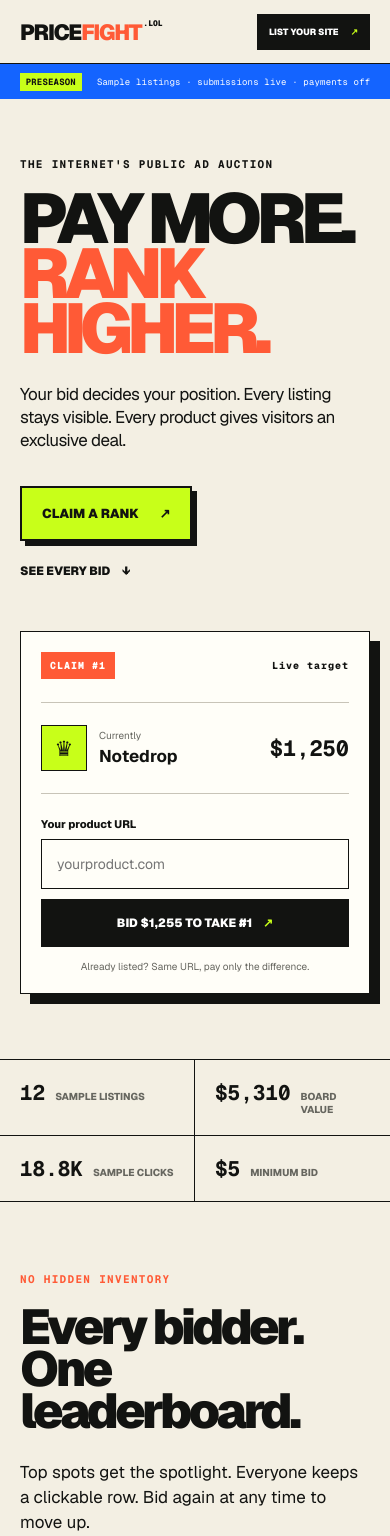
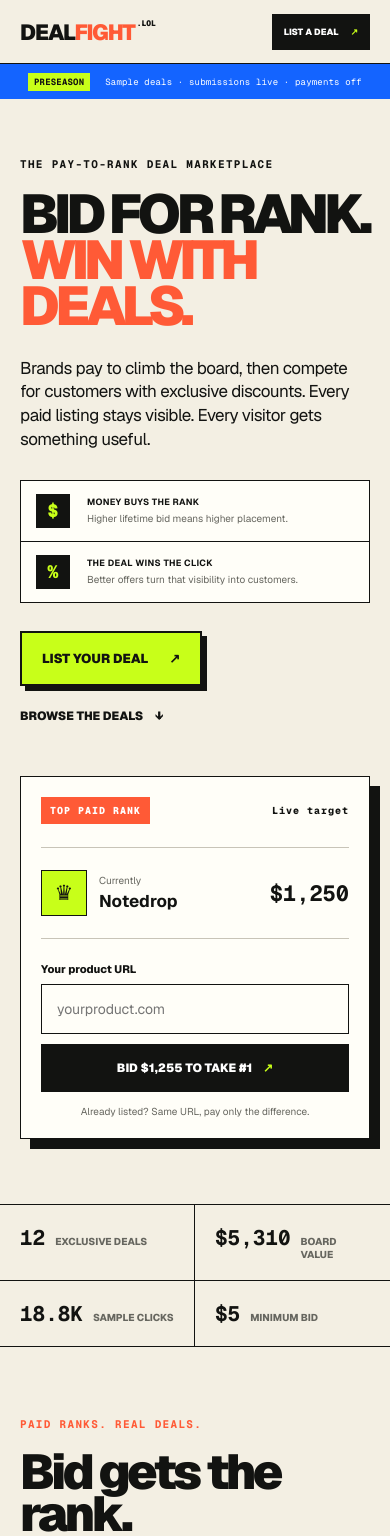
Before and after one commit to vaishakh3/dealfight, a Next.js app: page / in a window 390 px wide. Shown: the top 1536 px of the page. Built offline with nearby package versions, Linux system fonts and the light colour scheme.

Commit message:
Rebrand around deal-first differentiation

```diff
--- a/app/globals.css
+++ b/app/globals.css
@@ -46,10 +46,17 @@ body.modal-open { overflow: hidden; }
 .hero-simple { display: grid; grid-template-columns: minmax(0, 1.35fr) minmax(340px, .65fr); min-height: 570px; padding: 76px 4vw 62px; }
 .hero-copy { align-self: center; max-width: 880px; padding-right: 5vw; }
 .eyebrow { display: block; font-family: var(--font-geist-mono); font-size: 11px; font-weight: 700; letter-spacing: .12em; margin-bottom: 20px; text-transform: uppercase; }
-.hero-copy h1 { font-size: clamp(64px, 8vw, 132px); font-weight: 950; letter-spacing: -.085em; line-height: .78; margin: 0; }
+.hero-copy h1 { font-size: clamp(58px, 7.2vw, 116px); font-weight: 950; letter-spacing: -.085em; line-height: .8; margin: 0; }
 .hero-copy h1 em { color: var(--orange); font-style: normal; }
-.hero-copy > p { font-size: clamp(18px, 1.6vw, 24px); letter-spacing: -.03em; line-height: 1.35; margin: 38px 0 0; max-width: 650px; }
-.hero-actions { align-items: center; display: flex; gap: 30px; margin-top: 34px; }
+.hero-copy > p { font-size: clamp(18px, 1.45vw, 22px); letter-spacing: -.03em; line-height: 1.4; margin: 34px 0 0; max-width: 720px; }
+.usp-grid { border: 1px solid var(--ink); display: grid; grid-template-columns: 1fr 1fr; margin-top: 28px; max-width: 720px; }
+.usp-grid > div { align-items: center; background: var(--white); display: grid; gap: 13px; grid-template-columns: 38px 1fr; padding: 13px 15px; }
+.usp-grid > div + div { border-left: 1px solid var(--ink); }
+.usp-grid > div > span { align-items: center; background: var(--ink); color: var(--lime); display: flex; font-family: var(--font-geist-mono); font-size: 18px; font-weight: 900; height: 34px; justify-content: center; width: 34px; }
+.usp-grid p, .usp-grid strong { display: block; }
+.usp-grid p { color: var(--muted); font-size: 10px; line-height: 1.35; margin: 0; }
+.usp-grid strong { color: var(--ink); font-size: 9px; letter-spacing: .04em; margin-bottom: 3px; }
+.hero-actions { align-items: center; display: flex; gap: 30px; margin-top: 28px; }
 .primary-cta { background: var(--lime); border: 2px solid var(--ink); box-shadow: 5px 5px 0 var(--ink); cursor: pointer; font-size: 13px; font-weight: 900; padding: 17px 20px; }
 .primary-cta:active { box-shadow: 1px 1px 0 var(--ink); transform: translate(4px, 4px); }
 .primary-cta span { margin-left: 18px; }
@@ -217,9 +224,11 @@ footer button { background: var(--ink); border: 0; color: white; cursor: pointer
   .header-cta { font-size: 9px; padding: 12px; }
   .preview-banner { font-size: 9px; }
   .hero-simple { min-height: 0; padding: 58px 20px 65px; }
-  .hero-copy h1 { font-size: clamp(56px, 18vw, 88px); }
+  .hero-copy h1 { font-size: clamp(48px, 14vw, 68px); line-height: .84; }
   .hero-copy > p { font-size: 17px; margin-top: 28px; }
   .hero-actions { align-items: start; flex-direction: column; gap: 22px; }
+  .usp-grid { grid-template-columns: 1fr; }
+  .usp-grid > div + div { border-left: 0; border-top: 1px solid var(--ink); }
   .top-rank-card { margin-top: 52px; padding: 20px; }
   .proof-strip { grid-template-columns: 1fr 1fr; }
   .proof-strip div:nth-child(2) { border-right: 0; }
--- a/app/layout.tsx
+++ b/app/layout.tsx
@@ -13,17 +13,17 @@ const geistMono = Geist_Mono({
 });
 
 export const metadata: Metadata = {
-  title: 'Price Fight — Pay more. Rank higher.',
-  description: 'The public deal leaderboard where your bid decides your rank and every listing gives visitors something back.',
+  title: 'Deal Fight — Bid for rank. Win with deals.',
+  description: 'The pay-to-rank marketplace where brands buy visibility and compete for customers with exclusive discounts.',
   openGraph: {
-    title: 'Price Fight — Pay more. Rank higher.',
-    description: 'Bid for a public rank, stay visible on the full board, and give visitors an exclusive deal.',
+    title: 'Deal Fight — Bid for rank. Win with deals.',
+    description: 'Brands bid for rank, then fight for customers with exclusive deals. Every paid listing stays visible.',
     type: 'website',
   },
   twitter: {
     card: 'summary',
-    title: 'Price Fight — Pay more. Rank higher.',
-    description: 'Every bidder stays visible. Every visitor gets a deal.',
+    title: 'Deal Fight — Bid for rank. Win with deals.',
+    description: 'Money buys the rank. The deal wins the click.',
   },
 };
 
--- a/app/price-fight-client.tsx
+++ b/app/price-fight-client.tsx
@@ -75,7 +75,7 @@ function DealModal({ listing, onClose }: { listing: Listing; onClose: () => void
     <div className="modal-shell" role="presentation" onMouseDown={(event) => event.target === event.currentTarget && onClose()}>
       <section className="modal-card deal-modal" role="dialog" aria-modal="true" aria-labelledby="deal-title">
         <button className="modal-close" type="button" onClick={onClose} aria-label="Close dialog">×</button>
-        <span className="eyebrow">PRESEASON SAMPLE DEAL</span>
+        <span className="eyebrow">EXCLUSIVE PRESEASON DEAL</span>
         <div className="deal-brand">
           <span className="brand-mark large" aria-hidden="true">{listing.mark}</span>
           <div><h2 id="deal-title">{listing.name}</h2><p>{listing.tagline}</p></div>
@@ -126,7 +126,7 @@ function BidModal({ targetBid, listing, initialUrl, onClose }: { targetBid: numb
           couponCode: form.get('couponCode'),
           category: form.get('category'),
           listPrice,
-          fightPrice: dealPrice,
+          dealPrice,
           targetBid: totalBid,
         }),
       });
@@ -159,11 +159,11 @@ function BidModal({ targetBid, listing, initialUrl, onClose }: { targetBid: numb
         ) : (
           <>
             <span className="eyebrow">{listing ? `OUTBID ${listing.name.toUpperCase()}` : 'CLAIM YOUR RANK'}</span>
-            <h2 id="bid-title">Your bid is your rank.</h2>
-            <p className="modal-intro">Start at $5. Already listed? Use the same URL and pay only the difference.</p>
+            <h2 id="bid-title">Buy the rank.<br />Bring the deal.</h2>
+            <p className="modal-intro">Your total bid decides visibility. Your exclusive discount gives visitors a reason to choose you. Start at $5; rebids pay only the difference.</p>
             <form onSubmit={submit}>
               <div className="field-pair">
-                <label>Product name<input name="productName" defaultValue={listing?.name} required minLength={2} maxLength={60} placeholder="Acme Pro" /></label>
+                <label>Product name<input name="productName" autoFocus defaultValue={listing?.name} required minLength={2} maxLength={60} placeholder="Acme Pro" /></label>
                 <label>Work email<input name="email" type="email" required placeholder="you@company.com" /></label>
               </div>
               <label>Product URL<input name="productUrl" defaultValue={initialUrl ?? (listing && !listing.url.includes('example.com') ? listing.url : '')} required inputMode="url" placeholder="https://yourproduct.com" /></label>
@@ -175,11 +175,11 @@ function BidModal({ targetBid, listing, initialUrl, onClose }: { targetBid: numb
               </div>
               <div className="field-pair price-pair">
                 <label>Public price ($)<input name="listPrice" type="number" min="1" step="0.01" required value={listPrice} onChange={(event) => setListPrice(Number(event.target.value))} /></label>
-                <label>Your deal price ($)<input name="fightPrice" type="number" min="0.01" step="0.01" required value={dealPrice} onChange={(event) => setDealPrice(Number(event.target.value))} /></label>
+                <label>Your deal price ($)<input name="dealPrice" type="number" min="0.01" step="0.01" required value={dealPrice} onChange={(event) => setDealPrice(Number(event.target.value))} /></label>
                 <div className={`discount-chip ${discount >= 10 ? 'valid' : ''}`}><span>VISITOR DEAL</span><b>{discount}% OFF</b></div>
               </div>
               <div className="field-pair">
-                <label>Coupon code<input name="couponCode" required minLength={3} maxLength={32} placeholder="FIGHT50" /></label>
+                <label>Coupon code<input name="couponCode" required minLength={3} maxLength={32} placeholder="DEAL50" /></label>
                 <label>Category<select name="category" defaultValue={listing?.category ?? 'AI'}>{categories.filter((item) => item !== 'All').map((item) => <option key={item}>{item}</option>)}</select></label>
               </div>
               {error && <p className="form-error" role="alert">{error}</p>}
@@ -228,25 +228,29 @@ export default function PriceFightClient() {
   return (
     <main id="top">
       <header className="site-header">
-        <a className="wordmark" href="#top" aria-label="Price Fight home">PRICE<span>FIGHT</span><sup>.LOL</sup></a>
-        <nav aria-label="Main navigation"><a href="#leaderboard">Leaderboard</a><a href="#how">How it works</a></nav>
-        <button className="header-cta" type="button" onClick={() => setModal({ type: 'bid', targetBid: claimTopBid })}>LIST YOUR SITE <span>↗</span></button>
+        <a className="wordmark" href="#top" aria-label="Deal Fight home">DEAL<span>FIGHT</span><sup>.LOL</sup></a>
+        <nav aria-label="Main navigation"><a href="#leaderboard">Deal board</a><a href="#how">How it works</a></nav>
+        <button className="header-cta" type="button" onClick={() => setModal({ type: 'bid', targetBid: claimTopBid })}>LIST A DEAL <span>↗</span></button>
       </header>
 
-      <div className="preview-banner"><b>PRESEASON</b><span>Sample listings · submissions live · payments off</span></div>
+      <div className="preview-banner"><b>PRESEASON</b><span>Sample deals · submissions live · payments off</span></div>
 
       <section className="hero-simple">
         <div className="hero-copy">
-          <span className="eyebrow">THE INTERNET&apos;S PUBLIC AD AUCTION</span>
-          <h1>PAY MORE.<br /><em>RANK HIGHER.</em></h1>
-          <p>Your bid decides your position. Every listing stays visible. Every product gives visitors an exclusive deal.</p>
+          <span className="eyebrow">THE PAY-TO-RANK DEAL MARKETPLACE</span>
+          <h1>BID FOR RANK.<br /><em>WIN WITH DEALS.</em></h1>
+          <p>Brands pay to climb the board, then compete for customers with exclusive discounts. Every paid listing stays visible. Every visitor gets something useful.</p>
+          <div className="usp-grid" aria-label="How Deal Fight works">
+            <div><span>$</span><p><strong>MONEY BUYS THE RANK</strong>Higher lifetime bid means higher placement.</p></div>
+            <div><span>%</span><p><strong>THE DEAL WINS THE CLICK</strong>Better offers turn that visibility into customers.</p></div>
+          </div>
           <div className="hero-actions">
-            <button className="primary-cta" type="button" onClick={() => setModal({ type: 'bid', targetBid: claimTopBid })}>CLAIM A RANK <span>↗</span></button>
-            <a href="#leaderboard">SEE EVERY BID <span>↓</span></a>
+            <button className="primary-cta" type="button" onClick={() => setModal({ type: 'bid', targetBid: claimTopBid })}>LIST YOUR DEAL <span>↗</span></button>
+            <a href="#leaderboard">BROWSE THE DEALS <span>↓</span></a>
           </div>
         </div>
         <form className="top-rank-card" onSubmit={openQuickBid}>
-          <div className="top-card-head"><span>CLAIM #1</span><span>Live target</span></div>
+          <div className="top-card-head"><span>TOP PAID RANK</span><span>Live target</span></div>
           <div className="leader-mini"><span className="rank-crown">♛</span><div><small>Currently</small><strong>{currentLeader.name}</strong></div><b>{formatMoney(bidForMode(currentLeader, mode))}</b></div>
           <label htmlFor="quick-url">Your product URL</label>
           <input id="quick-url" value={quickUrl} onChange={(event) => setQuickUrl(event.target.value)} required inputMode="url" placeholder="yourproduct.com" />
@@ -256,7 +260,7 @@ export default function PriceFightClient() {
       </section>
 
       <section className="proof-strip" aria-label="Sample marketplace statistics">
-        <div><strong>{listings.length}</strong><span>sample listings</span></div>
+        <div><strong>{listings.length}</strong><span>exclusive deals</span></div>
         <div><strong>{formatMoney(totalBoardValue)}</strong><span>board value</span></div>
         <div><strong>{formatCompact(listings.reduce((sum, item) => sum + item.clicks, 0))}</strong><span>sample clicks</span></div>
         <div><strong>$5</strong><span>minimum bid</span></div>
@@ -264,8 +268,8 @@ export default function PriceFightClient() {
 
       <section className="leaderboard-section" id="leaderboard">
         <div className="section-heading">
-          <div><span className="eyebrow">NO HIDDEN INVENTORY</span><h2>Every bidder.<br />One leaderboard.</h2></div>
-          <p>Top spots get the spotlight. Everyone keeps a clickable row. Bid again at any time to move up.</p>
+          <div><span className="eyebrow">PAID RANKS. REAL DEALS.</span><h2>Bid gets the rank.<br />Deal gets the click.</h2></div>
+          <p>A transparent ad auction that is useful to browse. Brands buy visibility, then fight for customers with better discounts.</p>
         </div>
 
         <div className="board-controls">
@@ -274,7 +278,7 @@ export default function PriceFightClient() {
         </div>
 
         <div className="board-wrap">
-          <div className="board-header"><span>Rank / product</span><span>Exclusive deal</span><span>Traffic</span><span>Paid</span><span /></div>
+          <div className="board-header"><span>Paid rank / product</span><span>Exclusive deal</span><span>Clicks</span><span>Total bid</span><span /></div>
           {ranked.map((listing, index) => {
             const bid = bidForMode(listing, mode);
             const nextBid = bid + (index === 0 ? 5 : 1);
@@ -298,25 +302,25 @@ export default function PriceFightClient() {
       </section>
 
       <section className="how-section" id="how">
-        <div className="section-heading light"><div><span className="eyebrow">THE WHOLE RULEBOOK</span><h2>Three steps.<br />That&apos;s it.</h2></div><p>No opaque ad manager. No daily budget. No expiry. A public bid, a public rank, and a real deal.</p></div>
+        <div className="section-heading light"><div><span className="eyebrow">THE WHOLE RULEBOOK</span><h2>Three steps.<br />That&apos;s it.</h2></div><p>No opaque ad manager. A public bid buys attention; an exclusive offer turns it into demand.</p></div>
         <div className="steps-grid">
-          <article><span>01</span><h3>List from $5</h3><p>Add your URL, one-line pitch, and an exclusive visitor deal.</p></article>
-          <article><span>02</span><h3>Your bid = your rank</h3><p>Pay more than the listing above you. Every bidder remains on the board.</p></article>
-          <article><span>03</span><h3>Rebid the difference</h3><p>Use the same URL later. If $40 is already paid and you bid $55, checkout charges $15.</p></article>
+          <article><span>01</span><h3>Bring a real deal</h3><p>Every listing needs an exclusive visitor offer of at least 10% off.</p></article>
+          <article><span>02</span><h3>Bid for visibility</h3><p>Start at $5. Higher total bid means higher rank, and every bidder stays visible.</p></article>
+          <article><span>03</span><h3>Win clicks. Move up.</h3><p>Your deal competes for customers. If you rebid, use the same URL and pay only the difference.</p></article>
         </div>
         <button className="wide-cta" type="button" onClick={() => setModal({ type: 'bid', targetBid: claimTopBid })}>GET ON THE BOARD <span>START AT $5 ↗</span></button>
       </section>
 
       <section className="faq-section">
-        <div><span className="eyebrow">THE BUSINESS MODEL</span><h2>Simple for buyers.<br />Compulsive for bidders.</h2></div>
+        <div><span className="eyebrow">WHY IT WORKS</span><h2>Paid visibility.<br />Useful advertising.</h2></div>
         <div className="faq-list">
-          <details open><summary>How does Price Fight make money?<span>+</span></summary><p>Every new listing and every upward move creates a payment. A full leaderboard means inventory is not capped at two brands.</p></details>
-          <details><summary>Can someone pay once and stay forever?<span>+</span></summary><p>Yes, but rank is never guaranteed. New bids push older listings down, creating a clear reason to return and rebid.</p></details>
-          <details><summary>Why require a visitor deal?<span>+</span></summary><p>It gives people a reason to browse and share the board instead of treating it like a wall of ads.</p></details>
+          <details open><summary>Why would visitors come here?<span>+</span></summary><p>Every row contains an exclusive discount. It is a browsable deal destination, not a wall of links asking for attention.</p></details>
+          <details><summary>Does a bigger discount improve rank?<span>+</span></summary><p>No. Total dollars paid determine rank, so the rule stays transparent. The deal determines whether visitors click, claim, and become customers.</p></details>
+          <details><summary>Why would a brand rebid?<span>+</span></summary><p>Higher rank earns more visibility and public status. Brands can move up at any time by paying only the difference from their existing paid total.</p></details>
         </div>
       </section>
 
-      <footer><a className="wordmark inverted" href="#top">PRICE<span>FIGHT</span><sup>.LOL</sup></a><p>The public leaderboard where money talks—and visitors get a deal.</p><button type="button" onClick={() => setModal({ type: 'bid', targetBid: 5 })}>LIST FROM $5 ↗</button></footer>
+      <footer><a className="wordmark inverted" href="#top">DEAL<span>FIGHT</span><sup>.LOL</sup></a><p>Brands bid for rank. Better deals win the customer.</p><button type="button" onClick={() => setModal({ type: 'bid', targetBid: 5 })}>LIST FROM $5 ↗</button></footer>
 
       {modal?.type === 'deal' && <DealModal listing={modal.listing} onClose={() => setModal(null)} />}
       {modal?.type === 'bid' && <BidModal listing={modal.listing} initialUrl={modal.initialUrl} targetBid={modal.targetBid} onClose={() => setModal(null)} />}
--- a/lib/leaderboard-data.ts
+++ b/lib/leaderboard-data.ts
@@ -21,7 +21,7 @@ export type Listing = {
 export const categories = ['All', 'AI', 'Design', 'Dev tools', 'Marketing', 'Productivity', 'Ecommerce'] as const;
 
 export const listings: Listing[] = [
-  { id: 'notedrop', name: 'Notedrop', mark: 'ND', tagline: 'Meetings into decisions.', category: 'AI', totalBid: 1250, weekBid: 820, todayBid: 310, dealLabel: '70% OFF', dealDetails: '$36 for the first year, then the standard annual price.', coupon: 'FIGHT70', clicks: 4821, claims: 184, url: 'https://example.com/notedrop', age: '2h ago' },
+  { id: 'notedrop', name: 'Notedrop', mark: 'ND', tagline: 'Meetings into decisions.', category: 'AI', totalBid: 1250, weekBid: 820, todayBid: 310, dealLabel: '70% OFF', dealDetails: '$36 for the first year, then the standard annual price.', coupon: 'DEAL70', clicks: 4821, claims: 184, url: 'https://example.com/notedrop', age: '2h ago' },
   { id: 'framebase', name: 'Framebase', mark: 'FB', tagline: 'UI blocks for product teams.', category: 'Design', totalBid: 980, weekBid: 640, todayBid: 190, dealLabel: '$49 LIFETIME', dealDetails: 'One user, commercial projects, and lifetime component updates.', coupon: 'FRAME49', clicks: 3106, claims: 221, url: 'https://example.com/framebase', age: '4h ago' },
   { id: 'shiplog', name: 'Shiplog', mark: 'SL', tagline: 'Logs without the enterprise bill.', category: 'Dev tools', totalBid: 720, weekBid: 560, todayBid: 360, dealLabel: '3 MONTHS FREE', dealDetails: 'Three free months on the starter observability plan.', coupon: 'SHIPFREE', clicks: 2448, claims: 81, url: 'https://example.com/shiplog', age: '17m ago' },
   { id: 'typecase', name: 'Typecase', mark: 'TC', tagline: 'Brand systems in an afternoon.', category: 'Design', totalBid: 510, weekBid: 210, todayBid: 95, dealLabel: '50% OFF', dealDetails: 'Half price on the complete brand-system template library.', coupon: 'TYPE50', clicks: 1903, claims: 138, url: 'https://example.com/typecase', age: '6h ago' },
```
Also changed, not shown: app/api/submissions/route.ts (+6 -6 lines), 1 other file (tests, documents, lock files or other folders).
